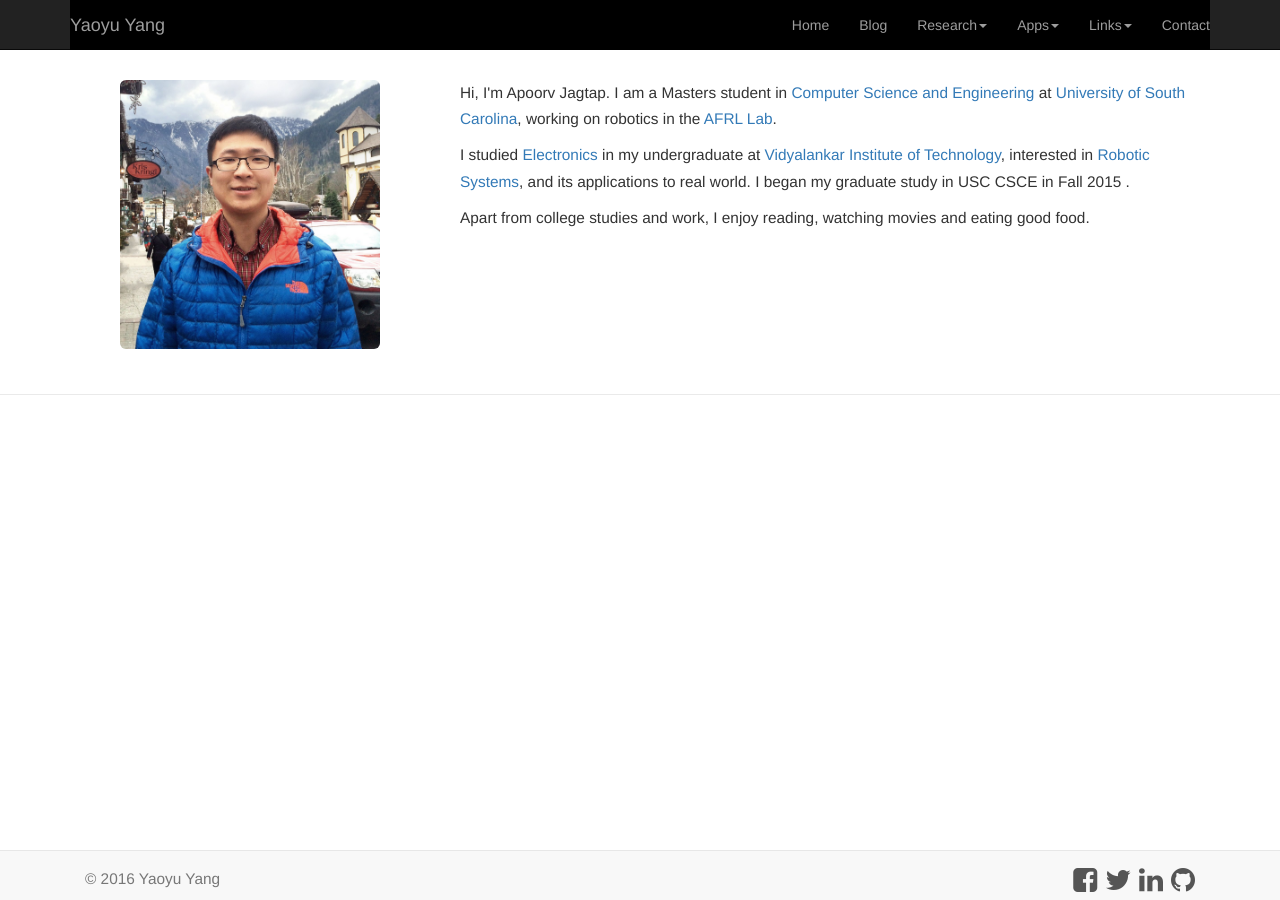
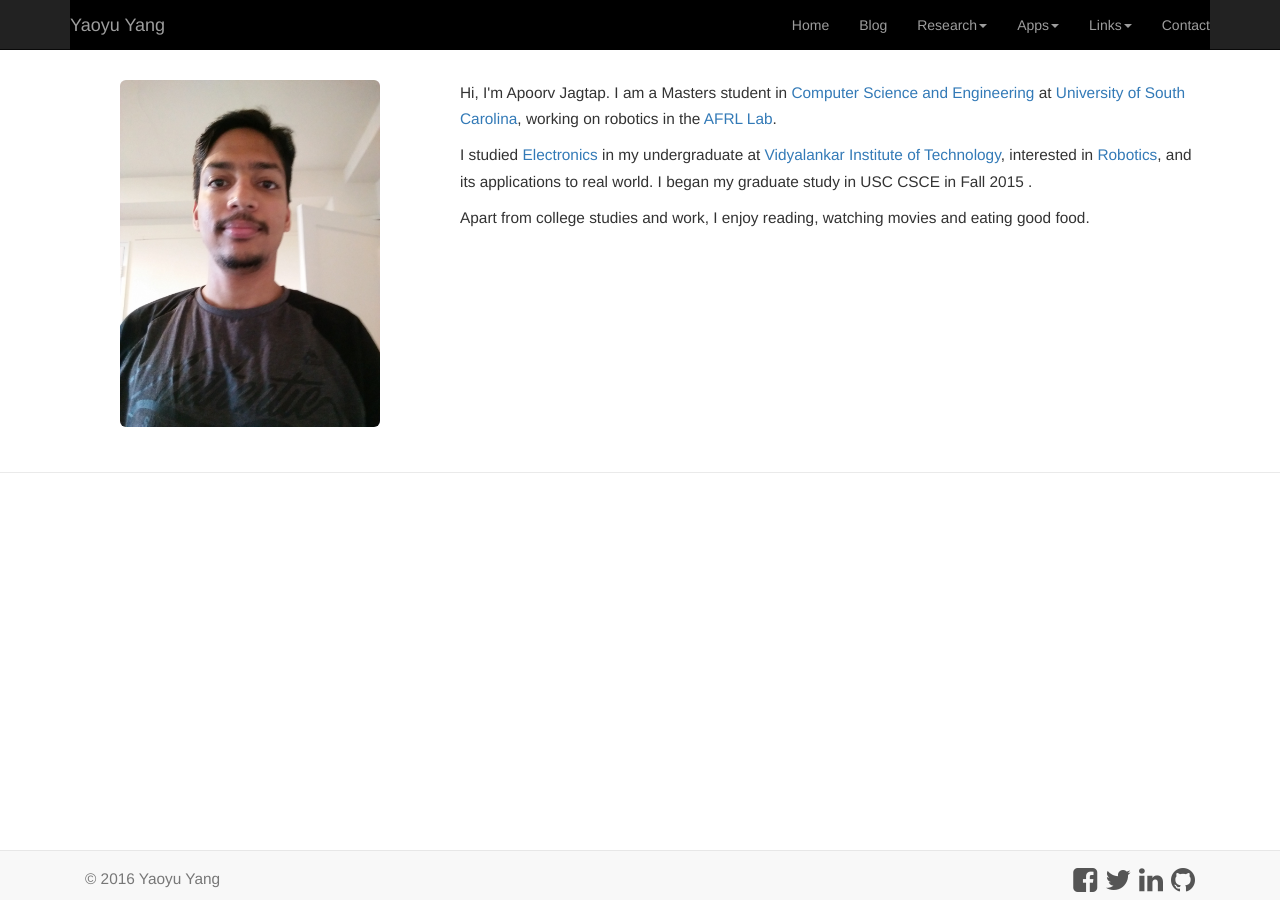
Before and after one commit to apoorv98/apoorv98.github.io, a Jekyll site: the page built from index.html, in a window 1280 px wide. Built offline with Jekyll 4.4.1, drawn with Linux system fonts in a browser that asks for light colours; nearby versions of some CDN libraries.

Commit message:
Adding profile picture

```diff
--- a/index.html
+++ b/index.html
@@ -7,15 +7,15 @@ title: Apoorv Jagtap
   <div class="row">
     <div class="col-md-4" style='margin-top:20px'>
       <div class="imgAbt">
-        <img style = 'margin: auto' width="260" height="260" class="img-responsive img-rounded" src="images/yang_profile.jpg" />
+        <img style = 'margin: auto' width="260" height="260" class="img-responsive img-rounded" src="images/apoorv_profile.jpg" />
       </div>
     </div>
     <div class="col-md-8" style='margin-top:20px'>
       <p>
-      Hi, I'm Apoorv Jagtap. I am a Masters student in <a href="http://www.ee.washington.edu/" target="_blank">Computer Science and Engineering</a> at <a href="http://www.washington.edu/" target="_blank">University of South Carolina</a>, working on robotics in the <a href="http://klavinslab.org/" target="_blank">AFRL Lab</a>.
+      Hi, I'm Apoorv Jagtap. I am a Masters student in <a href="http://www.cse.sc.edu/" target="_blank">Computer Science and Engineering</a> at <a href="http://www.sc.edu/" target="_blank">University of South Carolina</a>, working on robotics in the <a href="http://www.afrl.cse.sc.edu/" target="_blank">AFRL Lab</a>.
       </p>
       <p>
-      I studied <a href="http://www.automation.sjtu.edu.cn/en/" target="_blank">Electronics</a> in my undergraduate at <a href="http://en.sjtu.edu.cn/" target="_blank">Vidyalankar Institute of Technology</a>, interested in <a href="http://en.wikipedia.org/wiki/Control_theory" target="_blank">Robotic Systems</a>, and its applications to real world. I began my graduate study in USC CSCE in Fall 2015 .</p>
+      I studied <a href="http://vit.edu.in/admissions/under-graduate/electronics" target="_blank">Electronics</a> in my undergraduate at <a href="http://vit.edu.in/" target="_blank">Vidyalankar Institute of Technology</a>, interested in <a href="https://en.wikipedia.org/wiki/Robotics" target="_blank">Robotics</a>, and its applications to real world. I began my graduate study in USC CSCE in Fall 2015 .</p>
 
       <p>Apart from college studies and work, I enjoy reading, watching movies and eating good food.
       </p>
```
Also changed, not shown: images/apoorv_profile.jpg (added).
